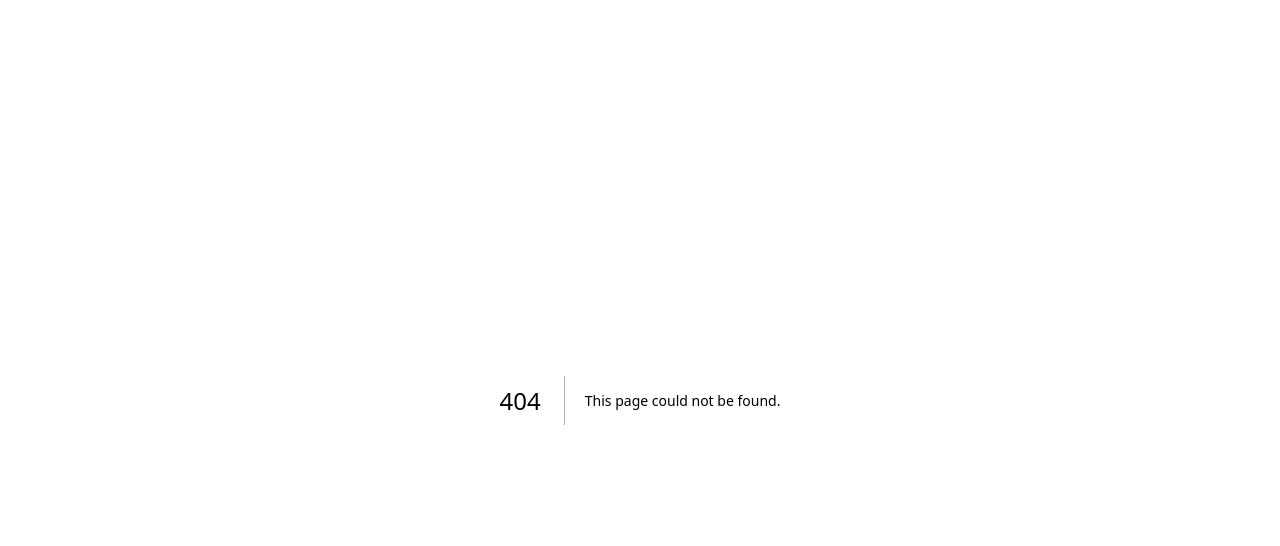
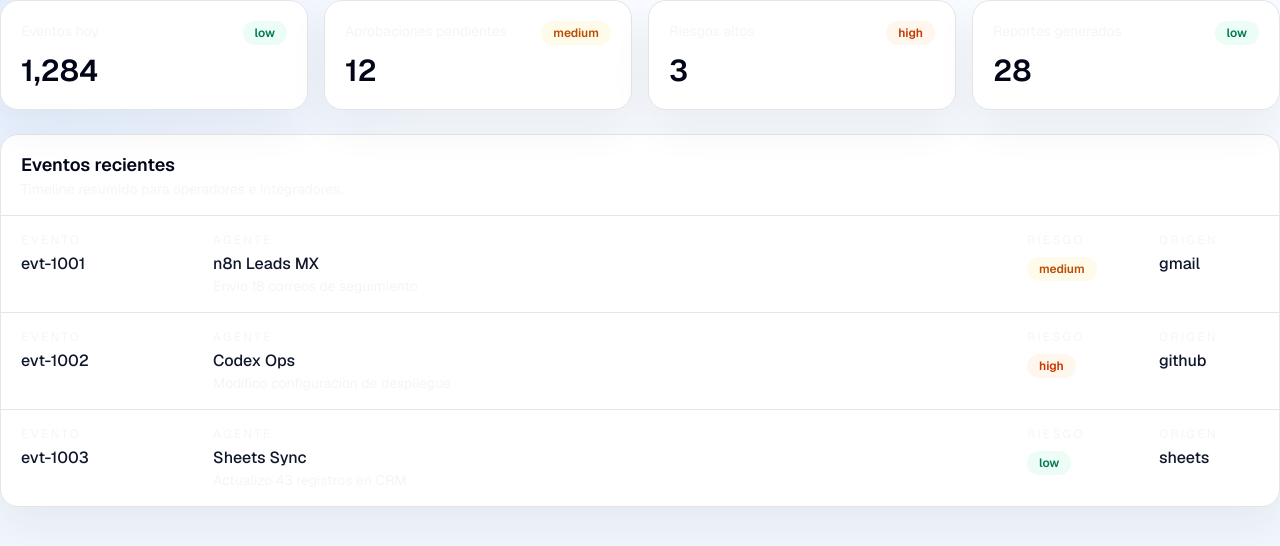
Before and after one commit to Heiner-ZZZ/AgentWatch, a Next.js app in the folder apps/web/: page /dashboard in a window 1280 px wide. Before the commit this address had no page. Shown: the top 546 px of the page. Built offline with nearby package versions, Linux system fonts and the light colour scheme.

Commit message:
feat(web): add dashboard feature data and cards

```diff
--- /dev/null
+++ b/apps/web/src/app/(app)/dashboard/page.tsx
@@ -0,0 +1,11 @@
+import { OverviewCards } from "@/features/dashboard/components/overview-cards";
+import { RecentEventsTable } from "@/features/dashboard/components/recent-events-table";
+
+export default function DashboardPage() {
+  return (
+    <div className="space-y-6">
+      <OverviewCards />
+      <RecentEventsTable />
+    </div>
+  );
+}
--- /dev/null
+++ b/apps/web/src/features/dashboard/components/overview-cards.tsx
@@ -0,0 +1,23 @@
+import { Badge } from "@/components/ui/badge";
+import { Card } from "@/components/ui/card";
+import { dashboardStats } from "@/features/dashboard/data/overview";
+
+export function OverviewCards() {
+  return (
+    <section className="grid gap-4 md:grid-cols-2 xl:grid-cols-4">
+      {dashboardStats.map((item) => (
+        <Card key={item.label} className="p-5">
+          <div className="flex items-start justify-between gap-3">
+            <div>
+              <p className="text-sm text-[var(--muted)]">{item.label}</p>
+              <p className="mt-3 text-3xl font-semibold text-slate-950">
+                {item.value}
+              </p>
+            </div>
+            <Badge tone={item.tone}>{item.tone}</Badge>
+          </div>
+        </Card>
+      ))}
+    </section>
+  );
+}
--- /dev/null
+++ b/apps/web/src/features/dashboard/components/recent-events-table.tsx
@@ -0,0 +1,52 @@
+import { Badge } from "@/components/ui/badge";
+import { Card } from "@/components/ui/card";
+import { recentEvents } from "@/features/dashboard/data/overview";
+
+export function RecentEventsTable() {
+  return (
+    <Card className="overflow-hidden">
+      <div className="border-b border-[var(--border)] px-5 py-4">
+        <h2 className="text-lg font-semibold text-slate-950">Eventos recientes</h2>
+        <p className="text-sm text-[var(--muted)]">
+          Timeline resumido para operadores e integradores.
+        </p>
+      </div>
+      <div className="divide-y divide-[var(--border)]">
+        {recentEvents.map((event) => (
+          <div
+            key={event.id}
+            className="grid gap-3 px-5 py-4 md:grid-cols-[180px_1fr_120px_100px]"
+          >
+            <div>
+              <p className="text-xs uppercase tracking-[0.2em] text-[var(--muted)]">
+                Evento
+              </p>
+              <p className="mt-1 font-medium text-slate-900">{event.id}</p>
+            </div>
+            <div>
+              <p className="text-xs uppercase tracking-[0.2em] text-[var(--muted)]">
+                Agente
+              </p>
+              <p className="mt-1 font-medium text-slate-900">{event.agent}</p>
+              <p className="text-sm text-[var(--muted)]">{event.action}</p>
+            </div>
+            <div>
+              <p className="text-xs uppercase tracking-[0.2em] text-[var(--muted)]">
+                Riesgo
+              </p>
+              <div className="mt-2">
+                <Badge tone={event.risk}>{event.risk}</Badge>
+              </div>
+            </div>
+            <div>
+              <p className="text-xs uppercase tracking-[0.2em] text-[var(--muted)]">
+                Origen
+              </p>
+              <p className="mt-1 font-medium text-slate-900">{event.source}</p>
+            </div>
+          </div>
+        ))}
+      </div>
+    </Card>
+  );
+}
--- /dev/null
+++ b/apps/web/src/features/dashboard/data/overview.ts
@@ -0,0 +1,30 @@
+export const dashboardStats = [
+  { label: "Eventos hoy", value: "1,284", tone: "low" as const },
+  { label: "Aprobaciones pendientes", value: "12", tone: "medium" as const },
+  { label: "Riesgos altos", value: "3", tone: "high" as const },
+  { label: "Reportes generados", value: "28", tone: "low" as const },
+];
+
+export const recentEvents = [
+  {
+    id: "evt-1001",
+    agent: "n8n Leads MX",
+    action: "Envio 18 correos de seguimiento",
+    risk: "medium" as const,
+    source: "gmail",
+  },
+  {
+    id: "evt-1002",
+    agent: "Codex Ops",
+    action: "Modifico configuracion de despliegue",
+    risk: "high" as const,
+    source: "github",
+  },
+  {
+    id: "evt-1003",
+    agent: "Sheets Sync",
+    action: "Actualizo 43 registros en CRM",
+    risk: "low" as const,
+    source: "sheets",
+  },
+];
```
